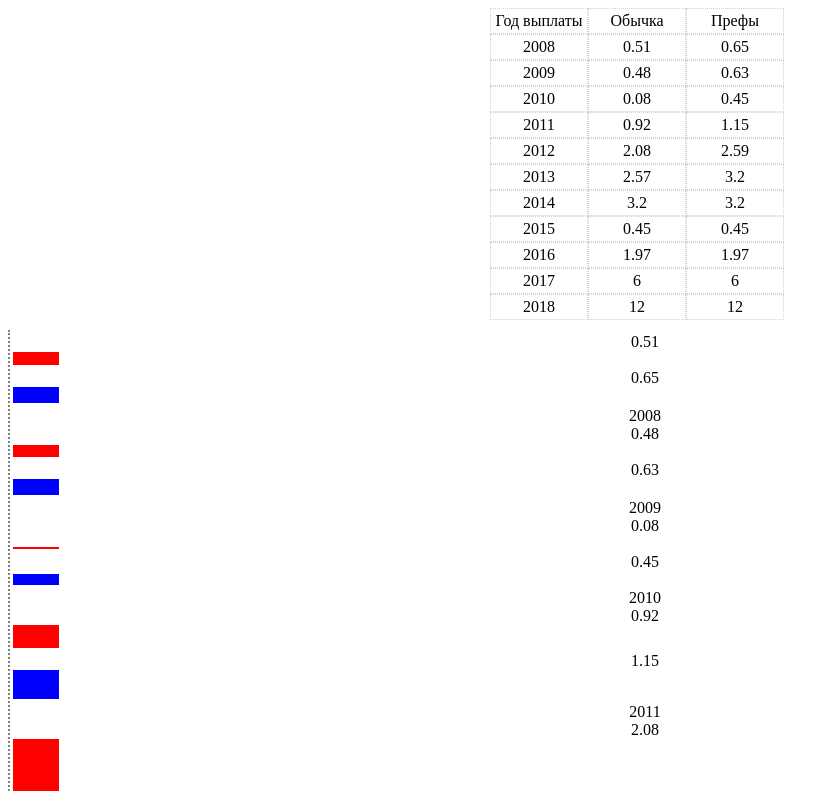
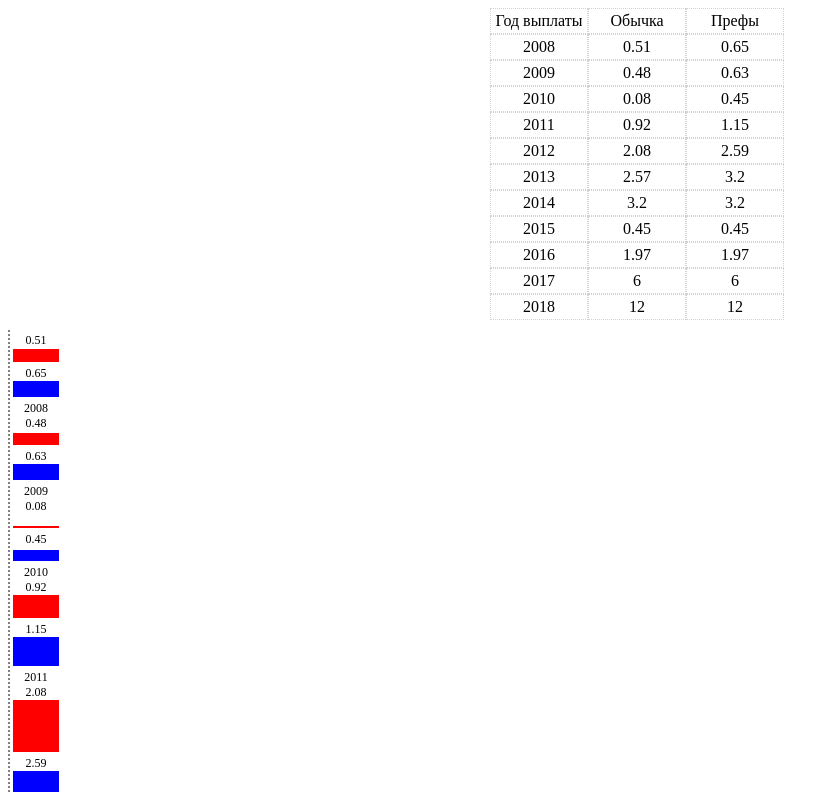
Before and after one commit to Aparin/tableAndGraphMaker, a plain HTML site: page gm.html in a window 1280 px wide. Shown: the top 792 px of the page, without its empty margins (0-839 px from the left). Drawn offline with Linux system fonts and the light colour scheme.

Commit message:
fixed the formating of values and years

```diff
--- a/script.js
+++ b/script.js
@@ -23,19 +23,22 @@ var createTable = (id, data, col) => {
 /* The function of creating a graph */
 var createGraph = (id, data, col) => {
     var area = document.getElementById(id);
+    var columnCorrection = 0.6; //changing the ratio between width column and indentation
 
-    var makeCollumn = (height, color, count) => {
+    var makeColumn = (height, color, count) => {
         var fragment = document.createDocumentFragment();
-        fragment.appendChild(makeElement('div', 'value', data[count])); // append value of column
-        var element = makeElement('div', 'column'); // append column
-        element.style.height = height;
-        var collumnCorrection = 0.6; //changing the ratio between width collumn and indentation
-        element.style.width = (1 + collumnCorrection) * elementWidth + '%'; //width of the collumn
-        element.style.backgroundColor = color;
-        element.style.marginRight = (1 - collumnCorrection) * elementWidth + '%'; //width of the indentation
-        fragment.appendChild(element);
+
+        var value = makeElement('div', 'value', data[count]);
+        value.style.width = (1 + columnCorrection) * elementWidth + '%';
+        fragment.appendChild(value); // append value of column
+
+        var column = makeElement('div', 'column'); // append column
+        column.style.height = height;
+        column.style.width = (1 + columnCorrection) * elementWidth + '%'; //width of the column
+        column.style.backgroundColor = color;
+        column.style.marginRight = (1 - columnCorrection) * elementWidth + '%'; //width of the indentation
+        fragment.appendChild(column);
         return fragment;
-        // area.appendChild(fragment);
     }
 
     var maxValue = (data, col) => { //definition of the maximum value in data
@@ -52,18 +55,20 @@ var createGraph = (id, data, col) => {
         return stack;
     }
 
-    var collumns = data.length - col - (data.length - col) / col;
-    var elementWidth = 100 / collumns / 2;
+    var columns = data.length - col - (data.length - col) / col;
+    var elementWidth = 100 / columns / 2;
     for (var i = col + 1; i < data.length; i += col) {
         var height = data[i] / maxValue(data, col) * 300;
-        var newYear = makeCollumn(height + 'px', 'red', i);
+        var column = makeColumn(height + 'px', 'red', i);
 
         if (col === 3) {
             height = data[i + 1] / maxValue(data, col) * 300;
-            newYear.appendChild(makeCollumn(height + 'px', 'blue', i + 1));
+            column.appendChild(makeColumn(height + 'px', 'blue', i + 1));
         }
-        newYear.appendChild(makeElement('div', 'year', data[i - 1])); // append year
-        area.appendChild(newYear); // output year
+        var newYear = (makeElement('div', 'year', data[i - 1])); // append year
+        newYear.style.width = (1 + columnCorrection) * elementWidth + '%';
+        column.appendChild(newYear);
+        area.appendChild(column); // output year
     }
 }
 
--- a/style.css
+++ b/style.css
@@ -36,4 +36,5 @@
 .value,
 .year {
     text-align: center;
+    font-size: 12px;
 }
```
